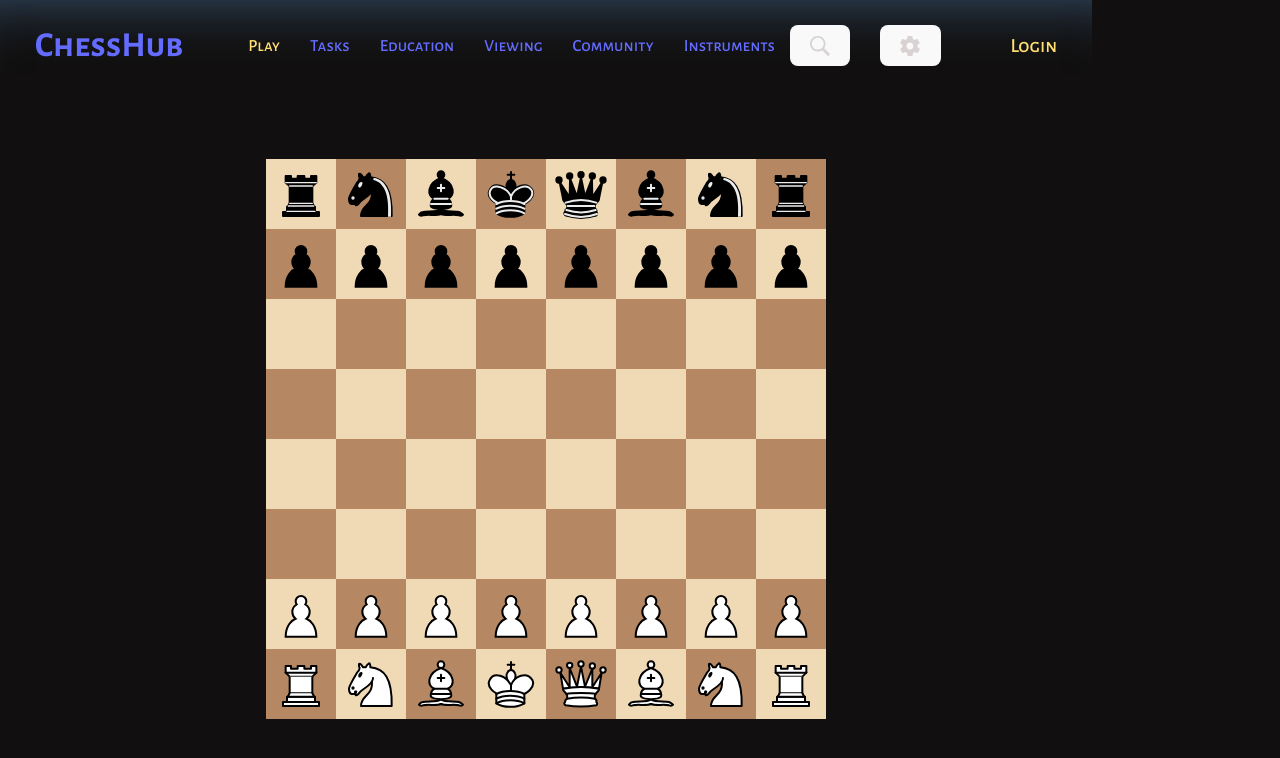
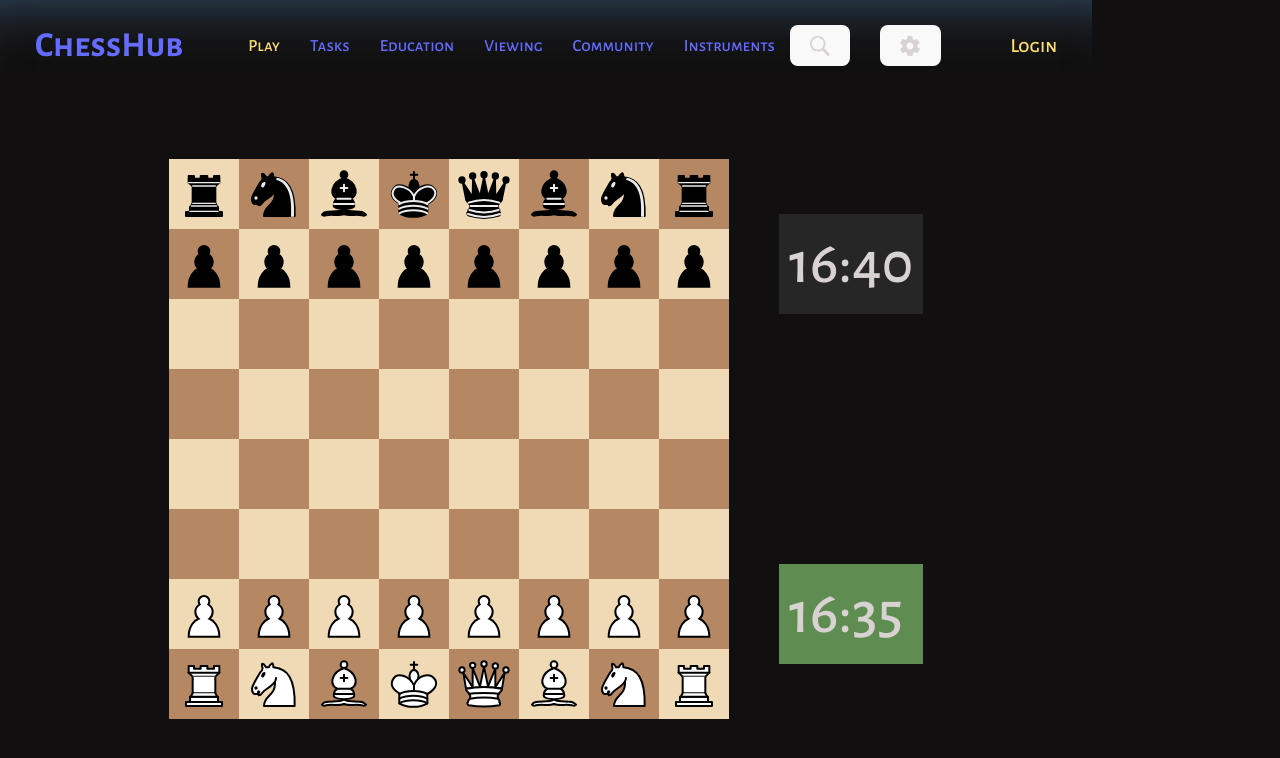
Before and after one commit to EugeneTsydenov/MyReactWebChess, a React (Vite) app: page /Play/Offline in a window 1280 px wide. Shown: the top 758 px of the page. Built offline with nearby package versions, Linux system fonts and the light colour scheme.

Commit message:
added timer and sound sound when walking

```diff
--- a/src/components/ChessComponents/BoardComponent/BoardComponent.jsx
+++ b/src/components/ChessComponents/BoardComponent/BoardComponent.jsx
@@ -2,6 +2,7 @@ import React, {useEffect, useState} from 'react';
 import styles from './BoardComponent.module.css';
 import CellComponent from "../CellComponent/CellComponent.jsx";
 import PropTypes from "prop-types";
+import movingSound from '../../../assets/sounds/movingSound.mp3'
 const BoardComponent = ({board, setBoard, currentPlayer, swapPlayer}) => {
 	const [selectedCell, setSelectedCell] = useState(null);
 	function handleClickOnSelectedCell(cell) {
@@ -14,6 +15,7 @@ const BoardComponent = ({board, setBoard, currentPlayer, swapPlayer}) => {
 		selectedCell.moveFigure(cell);
 		swapPlayer()
 		setSelectedCell(null);
+		playSoundMoving()
 		updateBoard();
 	}
 
@@ -31,6 +33,13 @@ const BoardComponent = ({board, setBoard, currentPlayer, swapPlayer}) => {
 		const newBoard = board.getCopyBoard();
 		setBoard(newBoard);
 	}
+
+	function playSoundMoving() {
+		const sound = new Audio(movingSound);
+		sound.volume = 0.2;
+		sound.play()
+	}
+
 
 	return (
 		<div className={[styles.Board].join(" ")}>
--- /dev/null
+++ b/src/components/ChessComponents/Timer/Timer.jsx
@@ -0,0 +1,73 @@
+import PropTypes from "prop-types";
+import React, {useEffect, useRef, useState} from "react";
+import {Colors} from "../../../data/Colors.js";
+import styles from './Timer.module.css'
+
+const Timer = React.memo(({currentPlayer}) => {
+	const [whiteTimer, setWhiteTimer] = useState(1000);
+	const [blackTimer, setBlackTimer] = useState(1000);
+	const timer = useRef(null)
+
+	useEffect(() => {
+		startTimer()
+	}, [currentPlayer]);
+
+	function startTimer() {
+		if(timer.current) {
+			clearInterval(timer.current);
+		}
+
+		const callback = currentPlayer?.color === Colors.WHITE ?
+			decrementWhiteTimer :
+			decrementBlackTimer;
+		timer.current = setInterval(callback, 1000);
+	}
+
+	function decrementWhiteTimer() {
+		setWhiteTimer(prev => prev - 1);
+	}
+
+	function decrementBlackTimer() {
+		setBlackTimer(prev => prev - 1);
+	}
+
+	function formatTime(time) {
+		const date = new Date(time * 1000);
+		const minutes = date.getUTCMinutes().toString().padStart(2, "0");
+		const seconds = date.getUTCSeconds().toString().padStart(2, "0");
+
+		return `${minutes}:${seconds}`
+	}
+
+
+	return (
+		<div className={styles.Timer}>
+			<div
+				className={
+					[styles.Wrapper, currentPlayer?.color === Colors.BLACK ?
+						styles.CurrMove :
+						styles.NoCurrMove].join(' ')
+				}
+			>
+				<span className={styles.TimeText}>{formatTime(blackTimer)}</span>
+			</div>
+			<div
+				className={
+					[styles.Wrapper, currentPlayer?.color === Colors.WHITE ?
+						styles.CurrMove :
+						styles.NoCurrMove].join(' ')
+				}
+			>
+				<span className={styles.TimeText}>{formatTime(whiteTimer)}</span>
+			</div>
+		</div>
+	);
+});
+
+Timer.propTypes = {
+	currentPlayer: PropTypes.object.isRequired
+}
+
+Timer.displayName = 'Timer';
+
+export default Timer;
--- /dev/null
+++ b/src/components/ChessComponents/Timer/Timer.module.css
@@ -0,0 +1,22 @@
+.Timer {
+    display: flex;
+    flex-direction: column;
+    gap: 250px;
+}
+
+.Wrapper {
+    padding: 5px 10px;
+}
+
+.TimeText {
+    font-weight: 500;
+    font-size: 60px;
+}
+
+.CurrMove {
+    background-color: var(--secondary-green);
+}
+
+.NoCurrMove {
+    background-color: var(--secondary-black);
+}
--- a/src/components/ChessComponents/WrapperBoardComponent/WrapperBoardComponent.jsx
+++ b/src/components/ChessComponents/WrapperBoardComponent/WrapperBoardComponent.jsx
@@ -4,10 +4,12 @@ import {Board} from "../../../entities/Board.js";
 import styles from "./WrapperBoardComponent.module.css";
 import Player from "../../../entities/Player.js";
 import {Colors} from "../../../data/Colors.js";
+import Timer from "../Timer/Timer.jsx";
 
 const WrapperBoardComponent = () => {
 	const [board, setBoard] = useState(new Board());
 	const [currentPlayer, setCurrentPlayer] = useState(null);
+
 
 	useEffect(() => {
 		restartGame()
@@ -25,15 +27,11 @@ const WrapperBoardComponent = () => {
 			setCurrentPlayer(new Player(Colors.BLACK));
 		}
 		if(currentPlayer?.color === Colors.BLACK) {
-			setCurrentPlayer(new Player(Colors.WHITE))
+			setCurrentPlayer(new Player(Colors.WHITE));
 		}
 	}
 
-
 	return (
-		<main>
-			<section className={styles.Section}>
-				<div className='container'>
 		<div className={styles.Wrapper}>
 			<BoardComponent
 				board={board}
@@ -41,11 +39,14 @@ const WrapperBoardComponent = () => {
 				currentPlayer={currentPlayer}
 				swapPlayer={swapPlayer}
 			/>
+			<div>
+				<Timer
+					currentPlayer={currentPlayer}
+				/>
 			</div>
 		</div>
-			</section>
-		</main>
-	);
+	)
+		;
 };
 
 export default WrapperBoardComponent;
--- a/src/components/ChessComponents/WrapperBoardComponent/WrapperBoardComponent.module.css
+++ b/src/components/ChessComponents/WrapperBoardComponent/WrapperBoardComponent.module.css
@@ -1,13 +1,8 @@
-.Section {
-    display: flex;
-    align-items: center;
-    justify-content: center;
-    min-height: calc(100vh - 70px);
-}
-
 .Wrapper {
     display: flex;
     align-items: center;
     justify-content: space-between;
     margin: 0 auto;
+    min-height: 100%;
+    gap: 50px;
 }
--- a/src/entities/Board.js
+++ b/src/entities/Board.js
@@ -17,6 +17,7 @@ export class Board {
 			for(let j = 0; j < 8; j++) {
 				((i + j) % 2 === 0) ?
 					row.push(new Cell(j, i, null, this, Colors.WHITE)) :
+
 					row.push(new Cell(j, i, null, this, Colors.BLACK))
 			}
 			this.cells.push(row)
@@ -37,7 +38,6 @@ export class Board {
 			}
 		}
 	}
-
 	getCopyBoard() {
 		const newBoard = new Board();
 		newBoard.cells = this.cells.map(row => [...row]);
--- a/src/entities/Cell.js
+++ b/src/entities/Cell.js
@@ -80,6 +80,7 @@ export class Cell {
 		}
 	}
 
+
 	setFigure(figure) {
 		this.figure = figure;
 		this.figure.cell = this;
--- a/src/entities/Figure.js
+++ b/src/entities/Figure.js
@@ -11,7 +11,7 @@ export default class Figure {
 	canMove(cell) {
 		if(cell.figure?.color === this.color) return false;
 
-		return cell.figure?.name !== FigureNames.KING;
+		return true;
 	}
 
 	moveFigure(cell) {}
--- a/src/entities/figures/King.js
+++ b/src/entities/figures/King.js
@@ -26,7 +26,6 @@ export class King extends Figure {
 		}
 
 		if(this.isAttack(target)) return false;
-
 		if(!this.isAttack(target)) return true;
 
 		return true
@@ -38,12 +37,17 @@ export class King extends Figure {
 			for (let j = 0; j < row.length; j++) {
 				let cell = row[j];
 				if (cell.figure !== null && cell.figure.color !== this.color) {
-					if (cell.figure.canMove(target)) {
-						return true;
+					if (cell.figure.name === FigureNames.PAWN) {
+						return !!cell.figure.canEatFigure(target);
+					}
+					if (cell.figure.name !== FigureNames.PAWN) {
+						return !!cell.figure.canMove(target);
 					}
 				}
 			}
 		}
 		return false;
 	}
+
+
 }
--- a/src/entities/figures/Pawn.js
+++ b/src/entities/figures/Pawn.js
@@ -34,17 +34,19 @@ export class Pawn extends Figure {
 			return true
 		}
 
-		if(
-			(
-				target.y === this.cell.y + direction &&
-				(target.x === this.cell.x + 1 || target.x === this.cell.x - 1) &&
-				this.cell.isEnemy(target)
-			)
-		) {
-			return true
-		}
+		if(this.canEatFigure(target)) return true;
 
 		return false;
+	}
+
+	canEatFigure(target) {
+		const direction = this.cell.figure?.color === Colors.BLACK ? 1 : -1;
+
+		return (
+			target.y === this.cell.y + direction &&
+			(target.x === this.cell.x + 1 || target.x === this.cell.x - 1) &&
+			this.cell.isEnemy(target)
+		);
 	}
 
 	moveFigure(cell) {
--- a/src/pages/PlayPages/OfflineChess/OfflineChessPage.jsx
+++ b/src/pages/PlayPages/OfflineChess/OfflineChessPage.jsx
@@ -1,11 +1,19 @@
 import Layout from "../../../layouts/Layout.jsx";
 import React from "react";
 import WrapperBoardComponent from "../../../components/ChessComponents/WrapperBoardComponent/WrapperBoardComponent.jsx";
+import styles from './OfflineChessPage.module.css'
 
 const OfflineChessPage = () => {
+
 	return (
 		<Layout>
-			<WrapperBoardComponent/>
+			<main>
+				<section className={styles.Section}>
+					<div className='container'>
+						<WrapperBoardComponent/>
+					</div>
+				</section>
+			</main>
 		</Layout>
 	);
 };
--- /dev/null
+++ b/src/pages/PlayPages/OfflineChess/OfflineChessPage.module.css
@@ -0,0 +1,6 @@
+.Section {
+    display: flex;
+    align-items: center;
+    justify-content: center;
+    min-height: calc(100vh - 70px);
+}
```
Also changed, not shown: 1 other file (tests, documents, lock files or other folders). Lines whose indentation alone changed are shown as unchanged.
